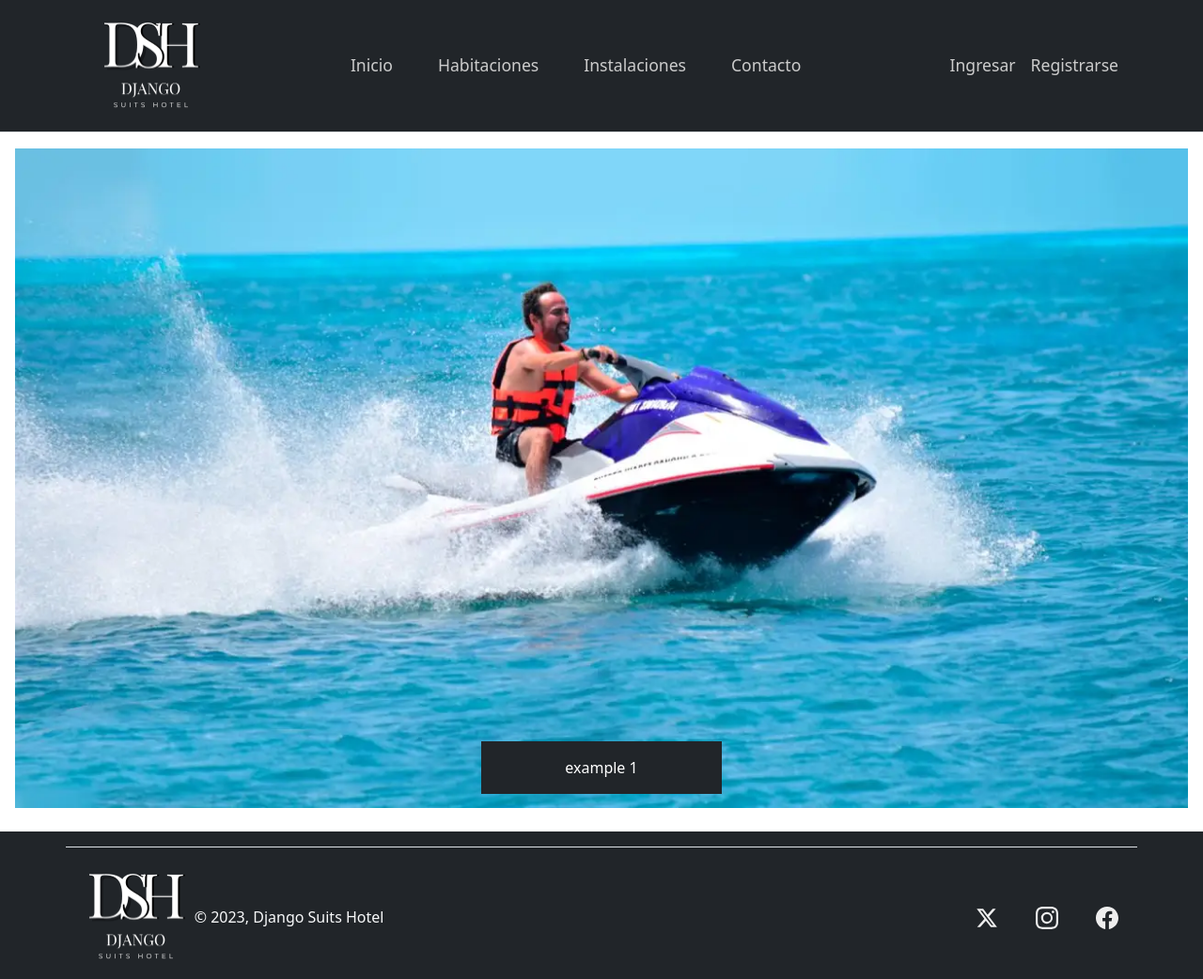
After one commit to juanpp97/proyecto-django, a Django app: page /instalaciones in a window 1280 px wide. The commit adds this page. Shown: the whole page at 94% size. Run offline with Django 4.2, Linux system fonts and the light colour scheme; some libraries are stand-ins or nearby versions.

Commit message:
[add]: add view facilities with a swiper component

```diff
--- a/django_hotel/urls.py
+++ b/django_hotel/urls.py
@@ -2,5 +2,5 @@ from django.urls import path, include
 from reservas import views
 
 urlpatterns = [
-    path('reservas/', include('reservas.urls'))
+    path('', include('reservas.urls'))
 ]
--- a/reservas/urls.py
+++ b/reservas/urls.py
@@ -2,5 +2,6 @@ from django.urls import path
 from . import views
 
 urlpatterns = [
-    path('', views.index)
+    path('reservas', views.index),
+    path('instalaciones', views.facilities)
 ]
--- a/reservas/views.py
+++ b/reservas/views.py
@@ -1,5 +1,18 @@
 from django.shortcuts import render
-
+from django.http import HttpResponse
 # Create your views here.
 def index(request):
     return render(request, "inicio.html")
+
+def facilities(request):
+    context = {
+        "imagenes": [
+            {"img":"img/facilities/instalaciones_01.webp","titulo":"example 1"},
+            {"img":"img/facilities/instalaciones_02.webp","titulo":"example 2"},
+            {"img":"img/facilities/instalaciones_01.webp","titulo":"example 3"},
+            {"img":"img/facilities/instalaciones_02.webp","titulo":"example 4"}
+            ]
+    }
+
+    # return HttpResponse(context)
+    return render(request, "./facilities/facilities.html", context)
--- /dev/null
+++ b/static/scripts/SwiperSetup.js
@@ -0,0 +1,16 @@
+
+window.addEventListener('load',()=>{
+    var swiper = new Swiper('.swiper-container', {
+        pagination: {
+            el: '.swiper-pagination', // Indicador de paginación
+        },
+        loop: true,
+        speed: 1000,
+        autoplay: {
+            delay: 3000,
+            disableOnInteraction: false,
+        },
+        effect: 'fade',
+        crossFade: false,
+    });
+})
--- /dev/null
+++ b/static/swiper.css
@@ -0,0 +1,23 @@
+
+.swiper-slide {width: 100%}
+.swiper-slide > img{
+    position:relative;
+    width: 100%;
+    height: 90vh;
+    padding: 0 16px;
+    padding-top: 16px;
+    object-fit: contain;
+}
+.slide-title{
+    position: absolute;
+    bottom: 0px;
+    left: 50%;
+    transform: translateX(-50%);
+    color: white;
+    width: 20%;
+    z-index: 99;
+    padding: 16px;
+    background-color: rgb(33,37,41) !important;
+    text-align: center;
+}
+section{background-color: rgba(123, 123, 123, 0);}
--- /dev/null
+++ b/templates/facilities/facilities.html
@@ -0,0 +1,24 @@
+{% extends 'plantilla.html' %}
+{% block titulo %} Instalaciones {% endblock %}
+
+{% block contenido %}
+{% load static %}
+
+<section></section>
+<section class="facilities_section02">
+    <div class="swiper-container" loop="true" style="overflow: hidden;">
+        <div class="swiper-wrapper">
+        {% for dato in imagenes%}
+            <div class="swiper-slide">
+                <img src="{% static dato.img %}" alt="{{ dato.titulo }}" />
+                <p class="slide-title">{{ dato.titulo }}</p>
+            </div>
+        {% endfor %}
+        </div>
+    </div>
+
+</section>
+
+<script src="{% static 'scripts/SwiperSetup.js' %}"></script>
+
+{% endblock  %}
--- a/templates/header.html
+++ b/templates/header.html
@@ -17,8 +17,7 @@
         <li class="py-1 px-lg-4 px-2"><a href="#" class="nav__link">Contacto</a></li>
       </ul>
 
-      <!-- Cuando ya esta logueado -->
-      <!-- <div class="dropdown text-end py-3" data-bs-theme="dark">
+      {% comment %} <div class="dropdown text-end py-3" data-bs-theme="dark">
             <a href = "#" class="d-block link-body-emphasis text-decoration-none dropdown-toggle " data-bs-toggle="dropdown" aria-expanded="false">
                 <svg xmlns="http://www.w3.org/2000/svg" id="Outline" viewBox="0 0 24 24" width="30" height="30" fill="#ccc"><path d="M12,12A6,6,0,1,0,6,6,6.006,6.006,0,0,0,12,12ZM12,2A4,4,0,1,1,8,6,4,4,0,0,1,12,2Z"/><path d="M12,14a9.01,9.01,0,0,0-9,9,1,1,0,0,0,2,0,7,7,0,0,1,14,0,1,1,0,0,0,2,0A9.01,9.01,0,0,0,12,14Z" /></svg>
             </a>
@@ -27,7 +26,7 @@
               <li><hr class="dropdown-divider border-light border-opacity-10"></li>
               <li><a class="dropdown-item" href="#">Cerrar sesión</a></li>
             </ul>
-          </div> -->
+          </div> {% endcomment %}
 
       <div class="user nav text-end justify-content-center justify-content-lg-between flex-nowrap">
         <li class="py-1 px-2"><a href="#" class="nav__link">Ingresar</a></li>
--- a/templates/plantilla.html
+++ b/templates/plantilla.html
@@ -6,14 +6,15 @@
   <meta charset="UTF-8">
   <meta name="viewport" content="width=device-width, initial-scale=1.0">
   <title>{% block titulo %} {% endblock %}</title>
-
   <link rel="stylesheet" type="text/css" href="{% static 'styles.css' %}">
+  <link rel="stylesheet" type="text/css" href="{% static 'swiper.css' %}">
   <link rel="stylesheet" href="{% static 'bootstrap/css/bootstrap.min.css'%}">
+  {% comment %} framework de sliders {% endcomment %}
+  <link rel="stylesheet" href="https://cdn.jsdelivr.net/npm/swiper@10/swiper-bundle.min.css"/>
 
 </head>
 
 <body>
-  <!-- Barra de navegación -->
 
   {% include 'header.html' %}
 
@@ -22,7 +23,7 @@
   {% include 'footer.html' %}
 
   <script src="{% static 'bootstrap/js/bootstrap.bundle.min.js'%}"></script>
-
+  <script src="https://cdn.jsdelivr.net/npm/swiper@10/swiper-bundle.min.js"></script>
 
 </body>
 
```
Also changed, not shown: static/img/facilities/instalaciones_01.webp (added), static/img/facilities/instalaciones_02.webp (added), static/styles.css (line endings or trailing spaces).
